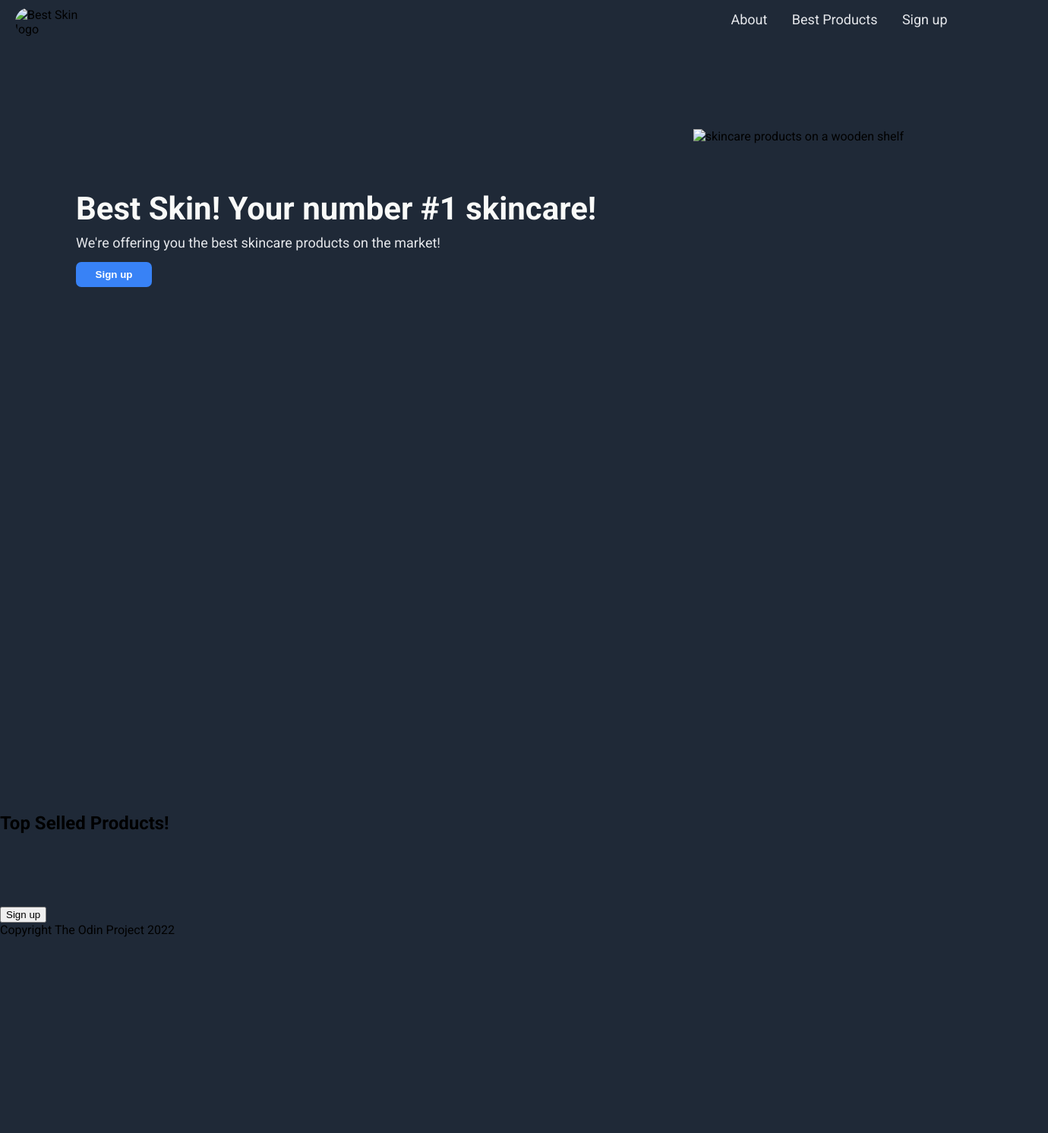
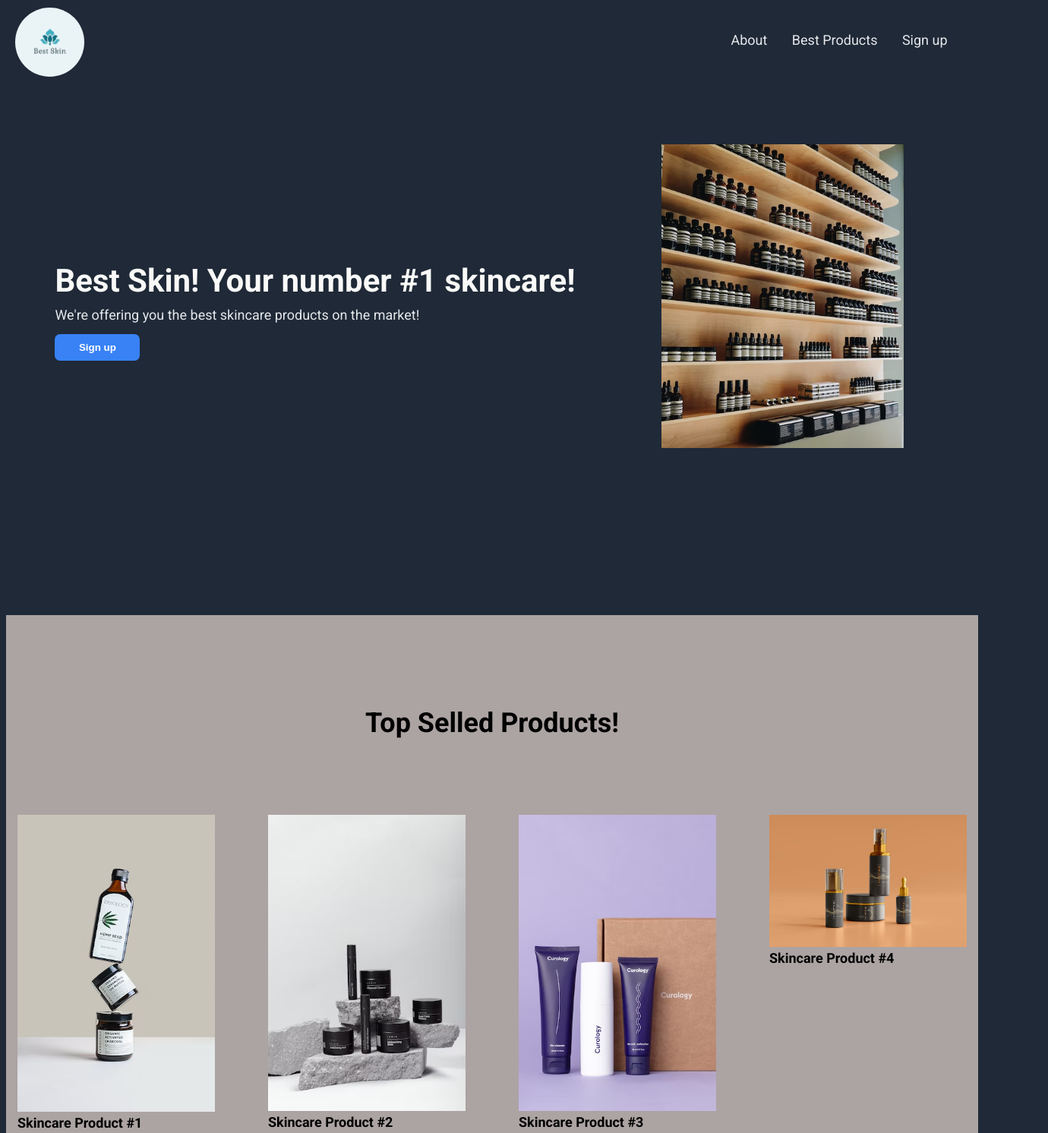
Before and after one commit to VinnW/Landing-page, a plain HTML site: page index.html in a window 1280 px wide. Shown: the top 1492 px of the page at 76% size, 1380 px wide, since content can reach past the window. Before the commit the page ends 1234 px from the top, so only its background shows below. Drawn offline with Linux system fonts and the light colour scheme.

Commit message:
Friday 23, September 2022
Halfway done with the projects and adding credits for the pictures used

```diff
--- a/index.html
+++ b/index.html
@@ -13,7 +13,7 @@
 <body>
   <section id="header">
     <div class="header-container">
-      <img class="website-logo" src="pictures/Website logo.png" alt="Best Skin logo">
+      <img class="website-logo" src="pictures.file/Website logo.png" alt="Best Skin logo">
       <div class="link-section">
         <a class="link-text" href="#page-top">About</a>
         <a class="link-text" href="#page-middle">Best Products</a>
@@ -23,21 +23,21 @@
   </section>
 
   <section id="page-top">
-    <div class="top-right-section">
+    <div class="top-left-section">
       <h1 class="slogan">Best Skin! Your number #1 skincare!</h1>
       <p class="short-desc">We're offering you the best skincare products on the market!</p>
       <button class="sign-button">Sign up</button>
+      <div class="image-container"><img class="top-image" src="pictures.file/image-top.avif" alt="skincare products on a wooden shelf"></div>
     </div>
-      <div class="image-container"><img class="top-image" src="pictures/image-top.avif" alt="skincare products on a wooden shelf"></div>
   </section>
 
   <section id="page-middle">
-    <h2>Top Selled Products!</h2>
+    <h2 class="top-text">Top Selled Products!</h2>
     <div class="flex-container">
-      <div class="product-image"><img src="" alt=""><p></p></div>
-      <div class="product-image"><img src="" alt=""><p></p></div>
-      <div class="product-image"><img src="" alt=""><p></p></div>
-      <div class="product-image"><img src="" alt=""><p></p></div>
+      <div class="product-image"><img class="product-img" src="pictures.file/product-1.avif" alt="skincare product>"><p class="product-text">Skincare Product #1</p></div>
+      <div class="product-image"><img class="product-img" src="pictures.file/product-2.avif" alt="skincare product"><p class="product-text">Skincare Product #2</p></div>
+      <div class="product-image"><img class="product-img" src="pictures.file/product-3.avif" alt="skincare product"><p class="product-text">Skincare Product #3</p></div>
+      <div class="product-image"><img class="product-img" src="pictures.file/product-4.avif" alt="skincare product"><p class="product-text">Skincare Product #4</p></div>
     </div>
   </section>
 
@@ -50,13 +50,13 @@
     </div>
   </section>
 
-  <section id="page-bottom">
+  <footer id="page-bottom">
     <div>
       <p></p>
       <p></p>
       <span><button>Sign up</button></span>
     </div>
-  </section>
+  </footer>
 
   <section id="copyright-claim-section">
     <p>Copyright The Odin Project 2022</p>
--- a/landing-page.css
+++ b/landing-page.css
@@ -1,9 +1,10 @@
 body {
   font-family: Roboto, sans-serif;
-  margin: 0;
-  padding: 0;
-  padding-top: 100px;
+  margin-top: 0;
+  margin-bottom: 0;
+  padding-top: 10px;
   background-color: #1f2937;
+  overflow-x: hidden;
 }
 
 h1 {
@@ -11,10 +12,20 @@
   margin-bottom: 10px;
 }
 
+h2 {
+  margin-top: 0px;
+  margin-bottom: 10px;
+}
+
 p {
   margin-top: 0;
   margin-bottom: 0;
 }
+
+* {
+  box-sizing: inherit;
+}
+
 
 #header {
   background-color: #1f2937;
@@ -53,10 +64,11 @@
 }
 
 #page-top {
-  width: 100vw;
+  width: 100%;
   height: 100vh;
-  margin-top: 150px;
-  margin-left: 100px;
+  display: flex;
+  justify-content: center;
+  align-items: center;
   background-color: #1f2937;
 }
 
@@ -83,19 +95,54 @@
 }
 
 
-.top-right-section {
+.top-left-section {
   display: flex;
   flex-direction: column;
+  margin-right: 450px;
 }
 
 .image-container {
   position: absolute;
   right: 0;
   top: 0;
-  margin-top: 170px;;
+  margin-top: 190px;;
   margin-right: 90px;;
 }
 
 .top-image {
   height: 400px;
 }
+
+#page-middle {
+  background-color: rgb(172, 163, 163);
+  display: flex;
+  flex-direction: column;
+  justify-content: center;
+  align-items: center;
+  width: 100vw;
+  height: 100vh;
+  padding-bottom: 30px;
+}
+
+.top-text {
+  margin-bottom: 100px;
+  font-size: 36px;
+  font-weight: bold;
+}
+
+.flex-container {
+  display: flex;
+  width: 1250px;
+  justify-content: space-between;
+
+}
+
+.product-img {
+  width: 260px;
+}
+
+.product-text {
+  color: black;
+  font-size: 18px;
+  font-weight: bold;
+}
```
Also changed, not shown: 1 other file.
